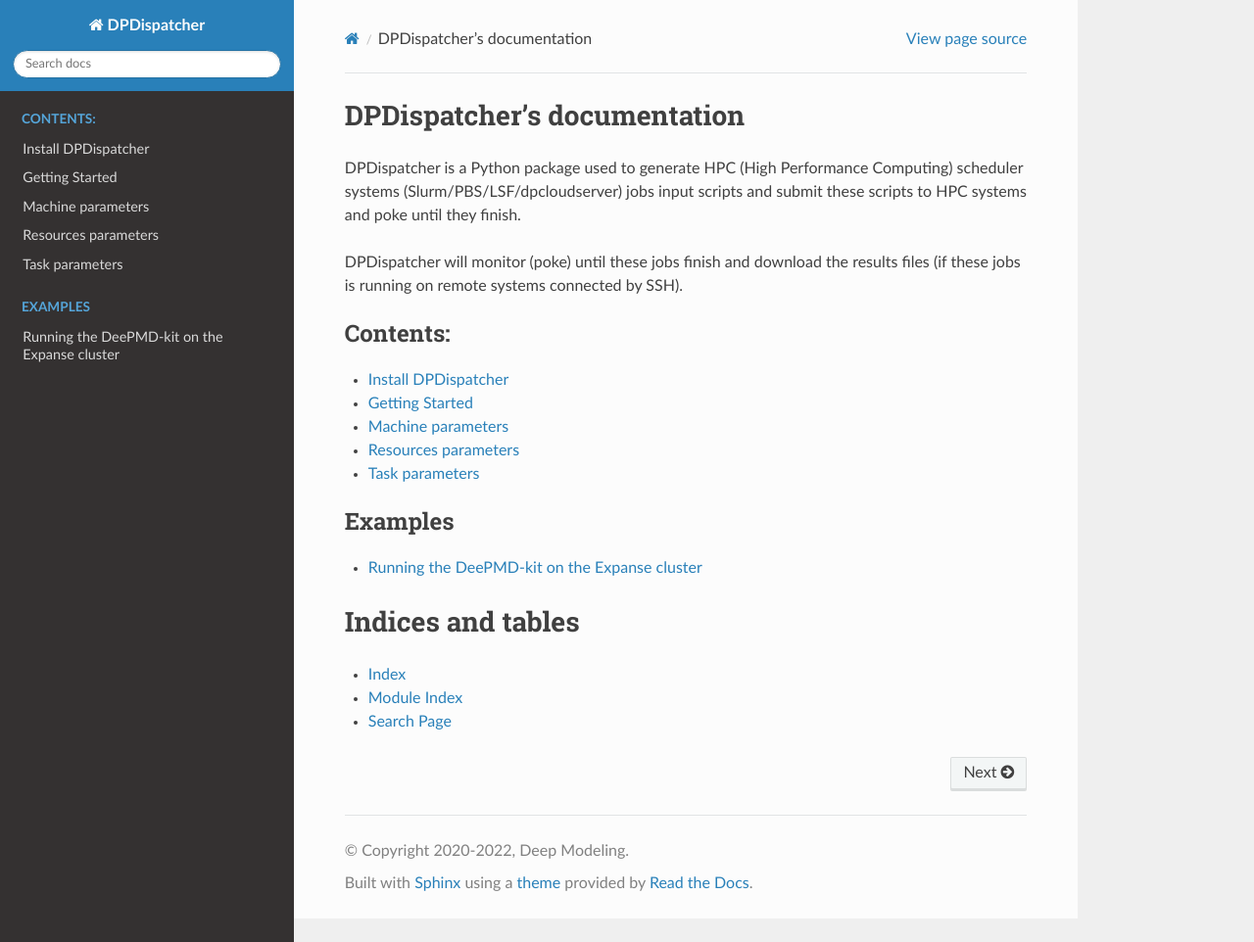
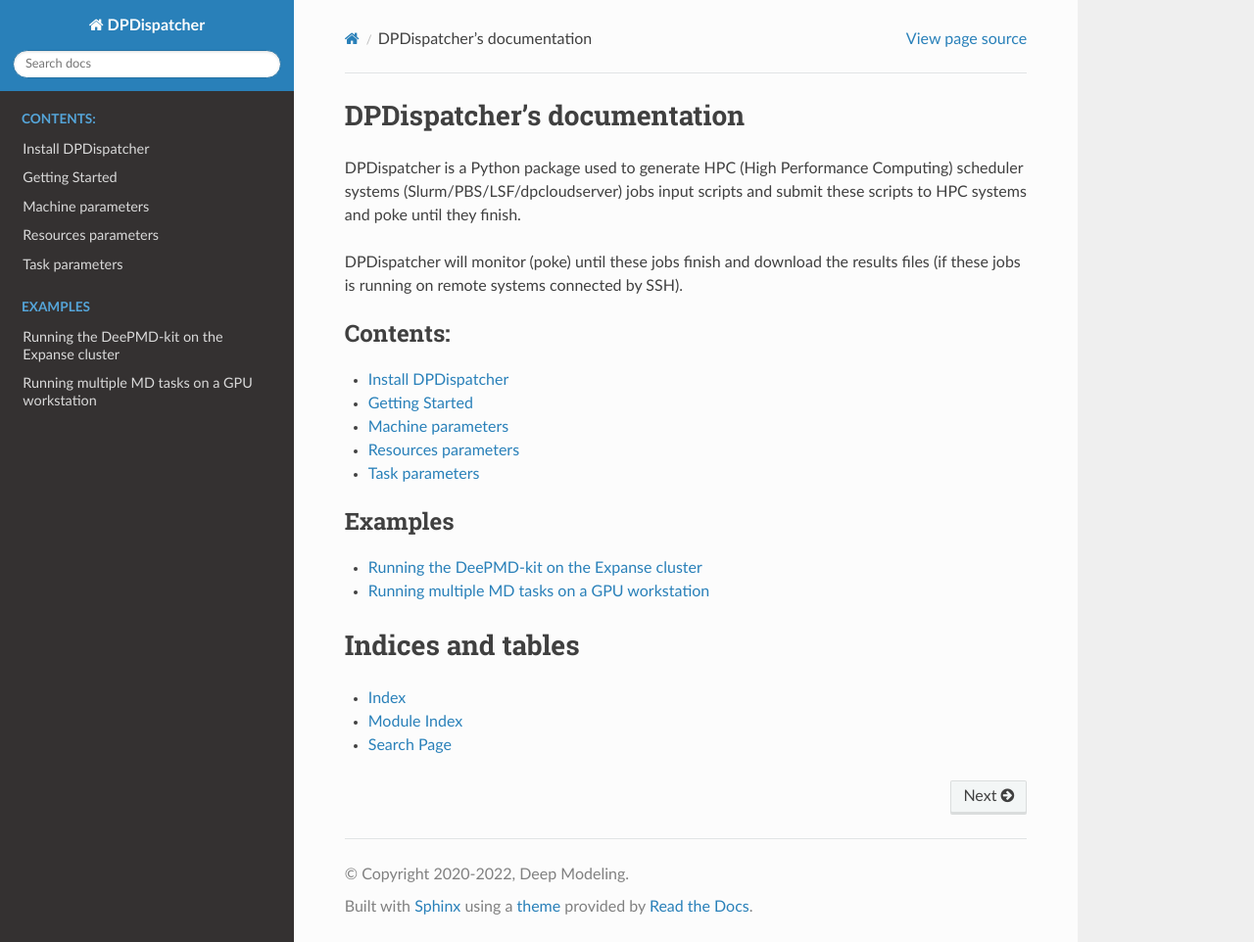
Before and after one commit to deepmodeling/dpdispatcher, a Sphinx documentation site: the page built from doc/index.rst, in a window 1280 px wide and 962 px high. Shown: the whole window at 98% size. Built offline with Sphinx 7.4.7 and the Read the Docs theme 2.0.0, drawn with Linux system fonts in a browser that asks for light colours; pages that are not in the unit, such as notebooks, are missing from menus; some of the changed lines change nothing that is shown.

Commit message:
doc: add the example of shell (#190)

````diff
--- /dev/null
+++ b/doc/examples/shell.md
@@ -0,0 +1,17 @@
+## Running multiple MD tasks on a GPU workstation
+
+In this example, we are going to show how to run multiple MD tasks on a GPU workstation. This workstation does not install any job scheduling packages installed, so we will use `Shell` as `batch_type`.
+
+```{literalinclude} ../../examples/machine/mandu.json
+:language: json
+:linenos:
+```
+
+The workstation has 48 cores of CPUs and 8 RTX3090 cards. Here we hope each card runs 6 tasks at the same time, as each task does not consume too many GPU resources. Thus, `strategy/if_cuda_multi_devices` is set to `true` and `para_deg` is set to 6.
+
+```{literalinclude} ../../examples/resources/mandu.json
+:language: json
+:linenos:
+```
+
+Note that `group_size` should be set as large as possible to ensure there is only one job and avoid running multiple jobs at the same time.
--- a/doc/index.rst
+++ b/doc/index.rst
@@ -26,7 +26,7 @@
    :caption: Examples
    :glob:
 
-   examples/expanse
+   examples/*
 
 Indices and tables
 ==================
````
Also changed, not shown: 4 other files.
